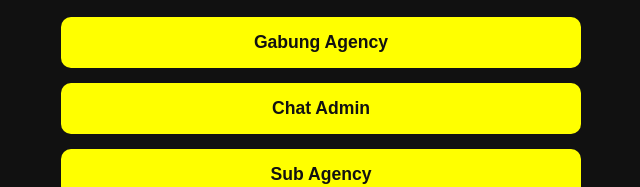
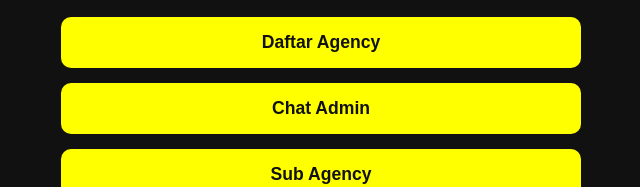
Before and after one commit to dafidpalevi1/biovip, a plain HTML site: page index.html in a window 1280 px wide. Shown: the part 208-395 px from the top of the page, 319-959 px from the left. Drawn offline with Linux system fonts and the light colour scheme.

Commit message:
Update index.html

```diff
--- a/index.html
+++ b/index.html
@@ -34,7 +34,7 @@ footer a:hover { text-decoration:underline; }
   </div>
 
   <div class="links">
-    <a href="https://www.tiktok.com/t/ZMhhYfPCA/" class="link-item" target="_blank">Gabung Agency</a>
+    <a href="https://www.tiktok.com/t/ZMhhYfPCA/" class="link-item" target="_blank">Daftar Agency</a>
     <a href="https://wa.me/6282164889300" class="link-item" target="_blank">Chat Admin</a>
     <a href="https://wa.me/6282164889300" class="link-item" target="_blank">Sub Agency</a>
     <a href="https://vipagency.netlify.app/" class="link-item" target="_blank">Website</a>
```
